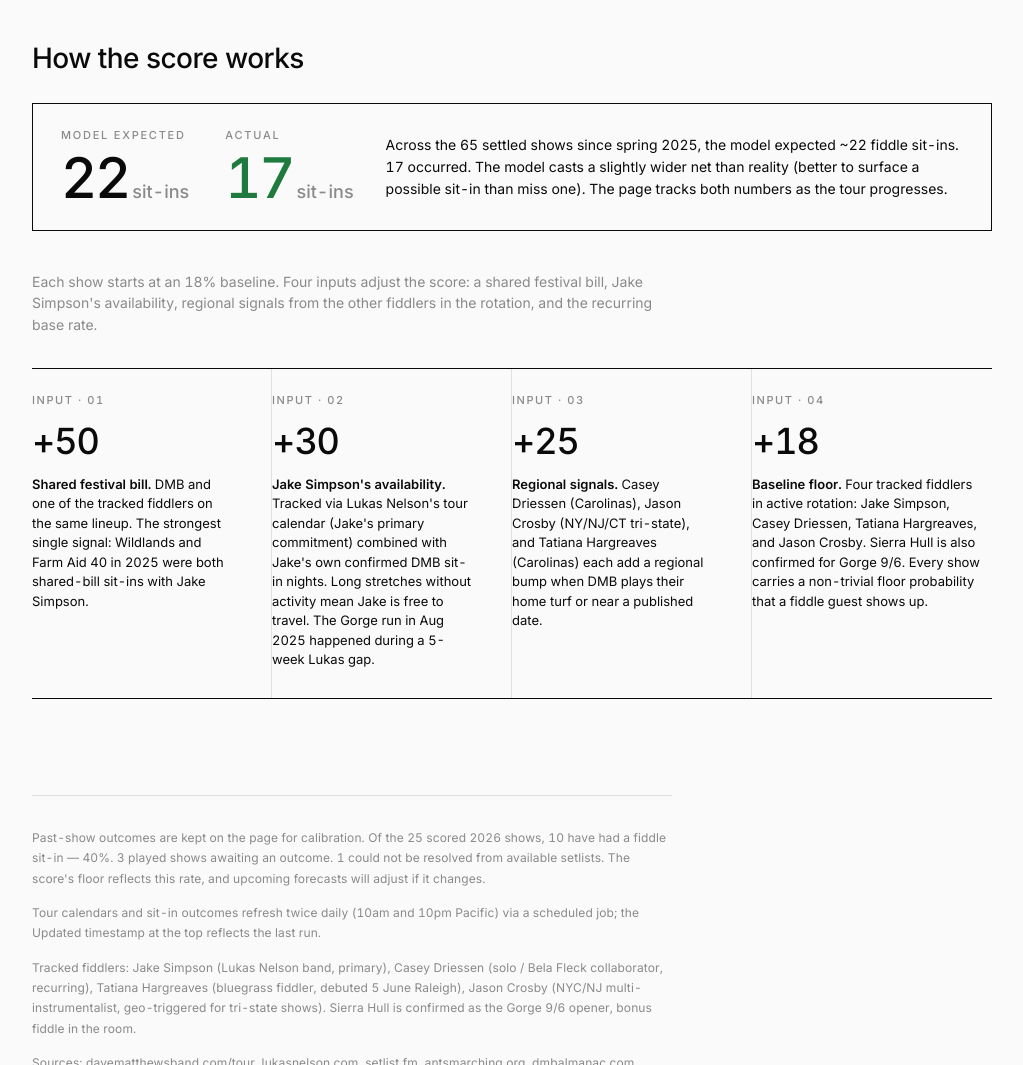
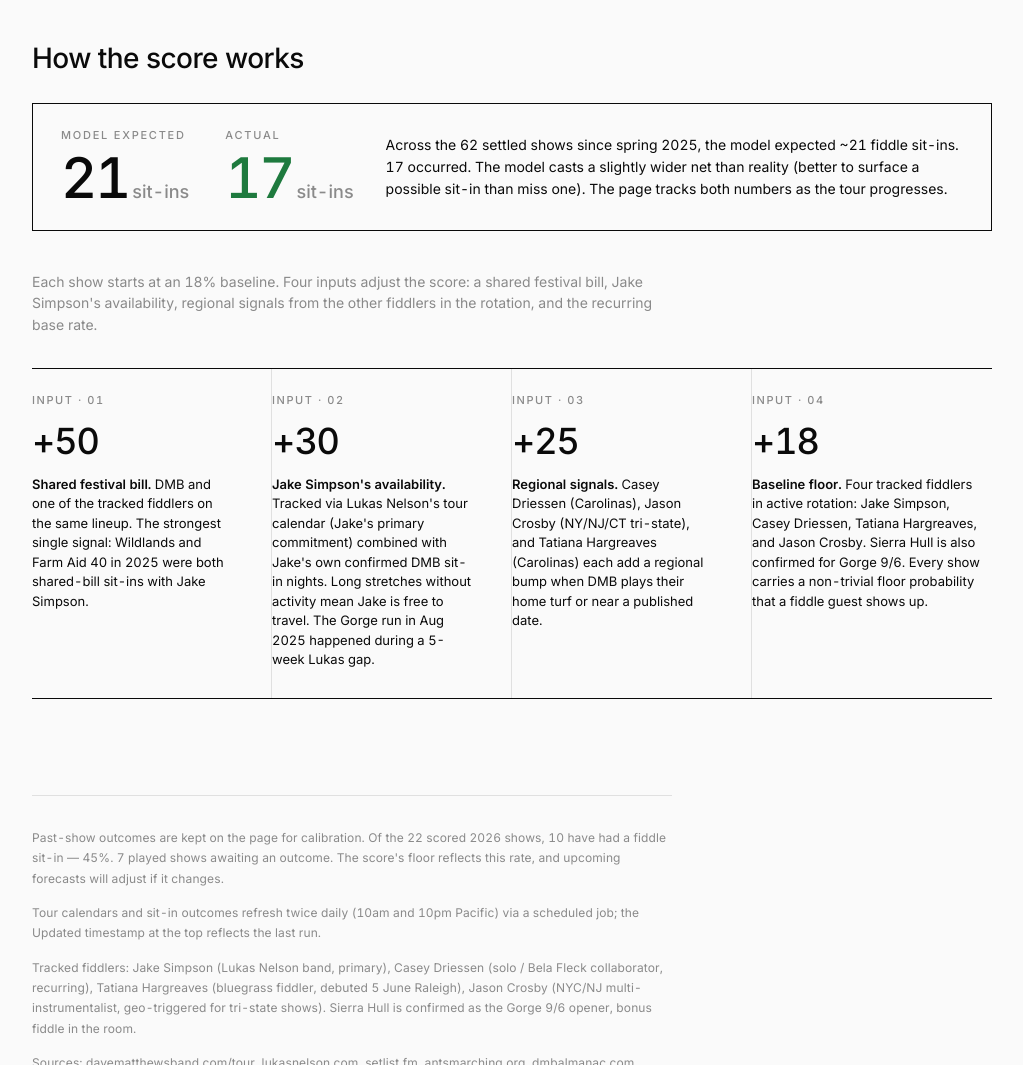
Before and after one commit to Echoform-Studio/fiddle-reprise, a website: page index.html in a window 1280 px wide. Shown: the part 3840-4905 px from the top of the page, without its empty margins (128-1151 px from the left). Drawn offline with Linux system fonts and the light colour scheme.

Commit message:
Use the band's own setlist archive as the primary source
davematthewsband.com/setlists/ lists every show and marks guests with
footnote notation ('* Jake Simpson' against the songs played). Because
it marks guests affirmatively, an absent footnote is evidence rather
than crowd-sourced silence — which is what the model was hedging over.

That removes the reason for the previous commit's workaround, so the
asymmetric bar is reverted: every write requires high confidence again.
Fixing the source beats lowering the standard.

Reopened the three rows written under the softer bar (7/10, 7/11, 7/15)
and 7/08, which it retired, so all four are decided against the official
archive instead. The archive already shows a '* Jake Simpson' footnote
on 07.24, still unscored here — evidence the soft bar was a real risk of
writing false negatives, not a theoretical one.

```diff
--- a/index.html
+++ b/index.html
@@ -673,11 +673,11 @@
   { date:'2026-06-26', venue:'Ruoff Music Center',                  city:'Noblesville, IN',     score:10, outcome:'no-sitin' },
   { date:'2026-06-27', venue:'Ruoff Music Center',                  city:'Noblesville, IN',     score:38, outcome:'no-sitin' },
   { date:'2026-07-07', venue:'Acrisure Amphitheater',               city:'Grand Rapids, MI',    score:20, outcome:'no-sitin' },
-  { date:'2026-07-08', venue:'Acrisure Amphitheater',               city:'Grand Rapids, MI',    score:10, ticket:'', unresolved:true },
-  { date:'2026-07-10', venue:'Freedom Mortgage Pavilion',           city:'Camden, NJ',          score:30, outcome:'no-sitin' },
-  { date:'2026-07-11', venue:'Freedom Mortgage Pavilion',           city:'Camden, NJ',          score:30, outcome:'no-sitin' },
+  { date:'2026-07-08', venue:'Acrisure Amphitheater',               city:'Grand Rapids, MI',    score:10, ticket:'' },
+  { date:'2026-07-10', venue:'Freedom Mortgage Pavilion',           city:'Camden, NJ',          score:30 },
+  { date:'2026-07-11', venue:'Freedom Mortgage Pavilion',           city:'Camden, NJ',          score:30 },
   { date:'2026-07-14', venue:'BankNH Pavilion',                     city:'Gilford, NH',         score:10, outcome:'no-sitin' },
-  { date:'2026-07-15', venue:'BankNH Pavilion',                     city:'Gilford, NH',         score:10, outcome:'no-sitin' },
+  { date:'2026-07-15', venue:'BankNH Pavilion',                     city:'Gilford, NH',         score:10 },
   { date:'2026-07-17', venue:'Saratoga Performing Arts Center',     city:'Saratoga Springs, NY',score:75, outcome:'sitin', sitinPlayer:'Jake Simpson', sitinSongs:9, sitinNote:'Night one at SPAC: Simpson (Lil Smokies co-founder, Lukas Nelson\'s band) added fiddle to nine songs, including \'Big Eyed Fish\', \'Bartender\', his first-ever \'Grey Street\', the set-closing \'Pig\'/\'Ants Marching\' and encore \'Lie In Our Graves\'. Show opened with \'Louisiana Bayou\'.' },
   { date:'2026-07-18', venue:'Saratoga Performing Arts Center',     city:'Saratoga Springs, NY',score:75, outcome:'sitin', sitinPlayer:'Jake Simpson', sitinSongs:9, sitinNote:'Night two at SPAC (band\'s 50th show at the venue): Simpson again played on nine songs. Show opened with \'Granny\' and featured the return of \'If Only\' (first since Nov 18, 2022) plus a rare mid-set \'All Along the Watchtower\'.' },
   { date:'2026-07-21', venue:'Northwell Health at Jones Beach',     city:'Wantagh, NY',         score:58, cancelled:true },
```
Also changed, not shown: scripts/refresh.mjs (+8 -13 lines).
